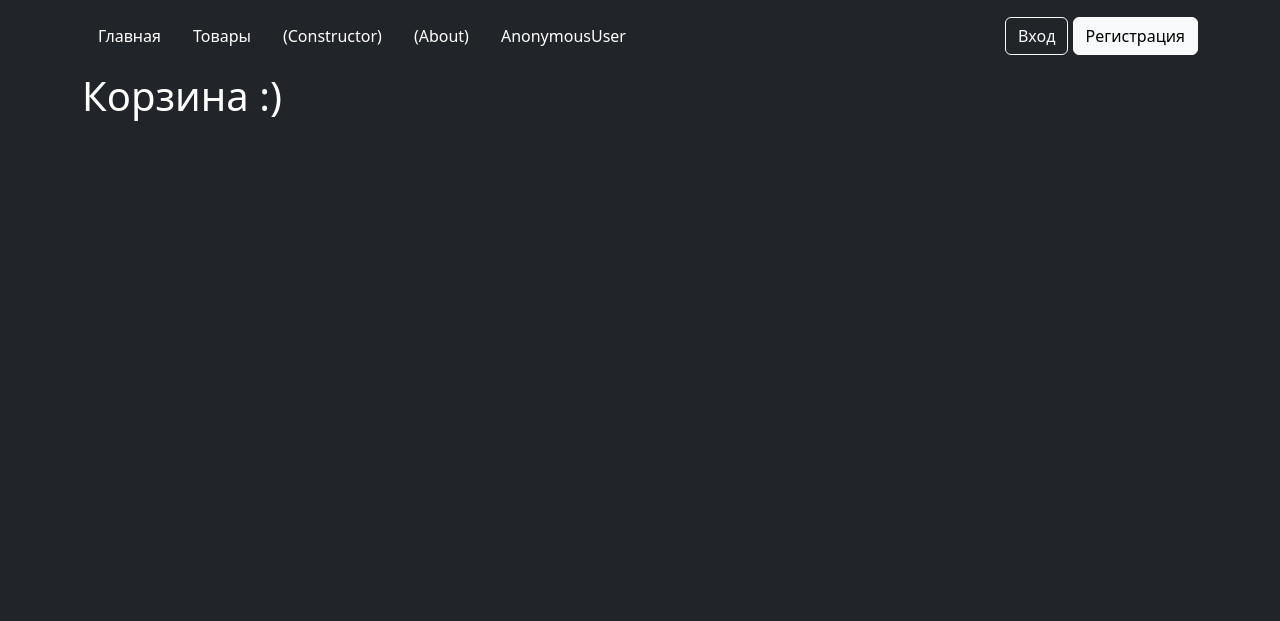
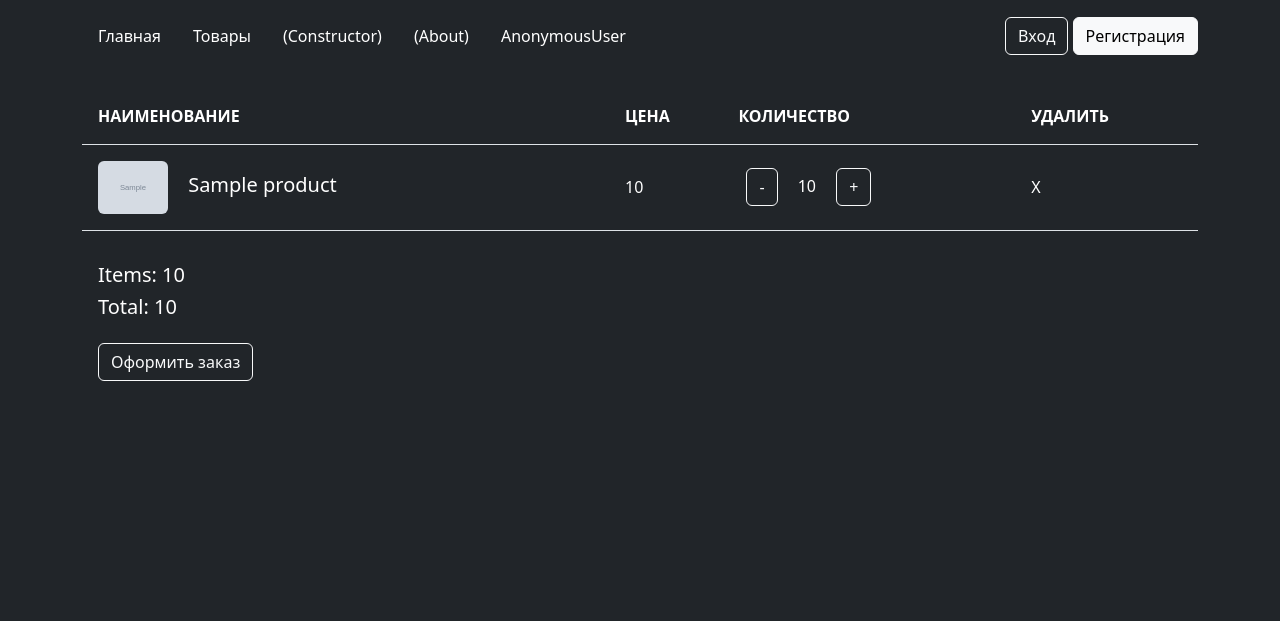
Before and after one commit to BreachAndHole/audio-store-django, a Django app: template cables_shop/shop/templates/shop/cart.html in a window 1280 px wide. Shown: the top 621 px of the page. Run offline with Django 4.2, Linux system fonts and the light colour scheme; the template is opened without the code that fills it: most values are stand-ins (such as "Sample title", 1, 10 or a date in 2020); grey boxes marked "Sample" are stand-in pictures; parts of the project's set-up code (start-up, migrations or seed data) failed here and were passed over.

Commit message:
Cart now display ordered products

```diff
--- a/cables_shop/shop/templates/shop/cart.html
+++ b/cables_shop/shop/templates/shop/cart.html
@@ -1,69 +1,68 @@
 {% extends 'shop/base.html' %}
 {% block content %}
 
-<div class="container h1">Корзина :)</div>
-<!--    <div class="container">-->
-<!--        <div class="row">-->
-<!--            <div class="col-lg-12 my-3">-->
-<!--                <div class="table-responsive ">-->
-<!--                    <table class="table">-->
-<!--                        <thead>-->
-<!--                        <tr class="border-bottom">-->
-<!--                            <th scope="col" class="border-0 text-white">-->
-<!--                                <div class="p-2 text-uppercase">Наименование</div>-->
-<!--                            </th>-->
-<!--                            <th scope="col" class="border-0 text-white">-->
-<!--                                <div class="py-2 text-uppercase">Цена</div>-->
-<!--                            </th>-->
-<!--                            <th scope="col" class="border-0 text-white">-->
-<!--                                <div class="py-2 text-uppercase">Количество</div>-->
-<!--                            </th>-->
-<!--                            <th scope="col" class="border-0 text-white">-->
-<!--                                <div class="py-2 text-uppercase">Удалить</div>-->
-<!--                            </th>-->
-<!--                        </tr>-->
-<!--                        </thead>-->
-<!--                        <tbody>-->
-<!--                        {% for item in all_items %}-->
-<!--                        <tr class="border-bottom">-->
-<!--                            <td scope="row" class="border-0">-->
-<!--                                <div class="p-2  align-middle">-->
-<!--                                    <img src="{{ item.item.get_title_photo_url }}" alt="{{ item.item.name }} photo"-->
-<!--                                         width="70" class="img-fluid rounded">-->
-<!--                                    <div class="mx-3 d-inline-block">-->
-<!--                                        <a href="{{ item.item.get_absolute_url }}"-->
-<!--                                           class="h5 text-white d-inline-block text-decoration-none">-->
-<!--                                            {{ item.item.name }}-->
-<!--                                        </a>-->
-<!--                                    </div>-->
-<!--                                </div>-->
-<!--                            </td>-->
-<!--                            <td class="border-0 align-middle text-white">{{ item.item.price }}</td>-->
-<!--                            <td class="border-0 align-middle text-white">-->
-<!--                                <button class="mx-2 btn btn-outline-light btn-update-cart"-->
-<!--                                data-item_id="{{ item.item.id }}" data-action="remove_from_cart">-</button>-->
-<!--                                <span class="mx-2">{{ item.amount }}</span>-->
-<!--                                <button class="mx-2 btn btn-outline-light btn-update-cart"-->
-<!--                                data-item_id="{{ item.item.id }}" data-action="add_to_cart">+</button>-->
-<!--                            </td>-->
-<!--                            <td class="border-0 align-middle text-white">X</td>-->
-<!--                        </tr>-->
-<!--                        {% endfor %}-->
-<!--                        </tbody>-->
-<!--                    </table>-->
-<!--                </div>-->
-<!--            </div>-->
-<!--        </div>-->
-<!--        {% with items_total=cart_items_total %}-->
-<!--            {% if items_total %}-->
-<!--                <div class="row">-->
-<!--                    <div class="col mx-3">-->
-<!--                        <p class="h5">Items: {{ items_total }}</p>-->
-<!--                        <p class="h5">Total: {{ order.get_cart_total_price }}</p>-->
-<!--                        <div><a href="{% url 'checkout_page' %}" class="btn btn-outline-light mt-3">Оформить заказ</a></div>-->
-<!--                    </div>-->
-<!--                </div>-->
-<!--            {% endif %}-->
-<!--        {% endwith %}-->
-<!--    </div>-->
+<div class="container"></div>
+<div class="container">
+    <div class="row">
+        <div class="col-lg-12 my-3">
+            <div class="table-responsive ">
+                <table class="table">
+                    <thead>
+                    <tr class="border-bottom">
+                        <th scope="col" class="border-0 text-white">
+                            <div class="p-2 text-uppercase">Наименование</div>
+                        </th>
+                        <th scope="col" class="border-0 text-white">
+                            <div class="py-2 text-uppercase">Цена</div>
+                        </th>
+                        <th scope="col" class="border-0 text-white">
+                            <div class="py-2 text-uppercase">Количество</div>
+                        </th>
+                        <th scope="col" class="border-0 text-white">
+                            <div class="py-2 text-uppercase">Удалить</div>
+                        </th>
+                    </tr>
+                    </thead>
+                    <tbody>
+                    {% for product in ordered_products %}
+                    <tr class="border-bottom">
+                        <td scope="row" class="border-0">
+                            <div class="p-2  align-middle">
+                                <img src="{{ product.product.get_title_photo_url }}"
+                                     alt="{{ product.product.name }} photo"
+                                     width="70" class="img-fluid rounded">
+                                <div class="mx-3 d-inline-block">
+                                    <a href="{{ product.product.get_absolute_url }}"
+                                       class="h5 text-white d-inline-block text-decoration-none">
+                                        {{ product.product.name }}
+                                    </a>
+                                </div>
+                            </div>
+                        </td>
+                        <td class="border-0 align-middle text-white">{{ product.product.price }}</td>
+                        <td class="border-0 align-middle text-white">
+                            <button class="mx-2 btn btn-outline-light btn-update-cart"
+                                    data-item_id="{{ product.product.id }}" data-action="remove_from_cart">-
+                            </button>
+                            <span class="mx-2">{{ product.quantity }}</span>
+                            <button class="mx-2 btn btn-outline-light btn-update-cart"
+                                    data-item_id="{{ product.product.id }}" data-action="add_to_cart">+
+                            </button>
+                        </td>
+                        <td class="border-0 align-middle text-white">X</td>
+                    </tr>
+                    {% endfor %}
+                    </tbody>
+                </table>
+            </div>
+        </div>
+    </div>
+    <div class="row">
+        <div class="col mx-3">
+            <p class="h5">Items: {{ cart_items_total }}</p>
+            <p class="h5">Total: {{ cart_total_price }}</p>
+            <div><a href="{% url 'checkout_page' %}" class="btn btn-outline-light mt-3">Оформить заказ</a></div>
+        </div>
+    </div>
+</div>
 {% endblock content %}
```
